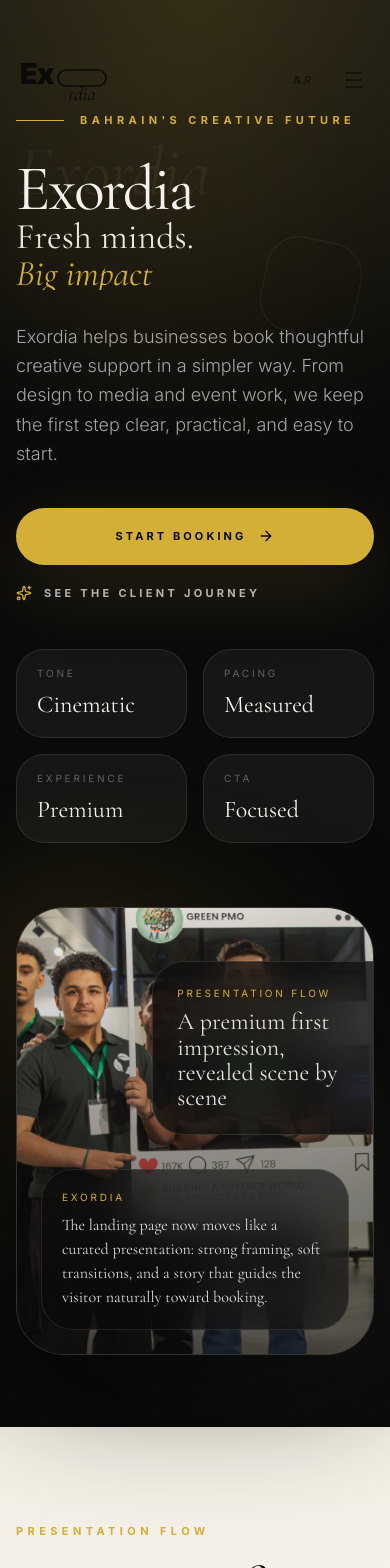
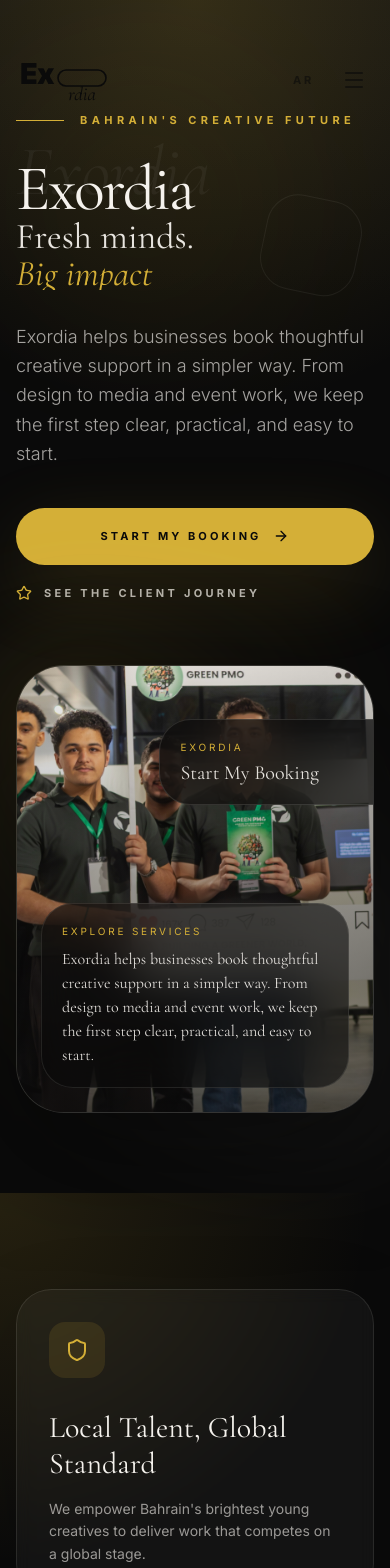
Before and after one commit to Ex0rdiabh/Ex0rdia, a React (Vite) app: page /#/ in a window 390 px wide. Shown: the top 1568 px of the page. Built offline with nearby package versions, Linux system fonts and the light colour scheme.

Commit message:
Update LandingPage.tsx

```diff
--- a/src/pages/LandingPage.tsx
+++ b/src/pages/LandingPage.tsx
@@ -4,10 +4,10 @@ import {
   CalendarRange,
   Camera,
   Clapperboard,
-  Layers3,
-  MessageSquareText,
   PenTool,
-  Sparkles,
+  Shield,
+  Clock,
+  Star,
 } from 'lucide-react';
 import { motion, useReducedMotion } from 'motion/react';
 import heroImage from '../assets/hero-new.jpg';
@@ -17,177 +17,87 @@ import Reveal from '../components/landing/Reveal';
 import MaskedReveal from '../components/landing/MaskedReveal';
 
 const MotionLink = motion(Link);
+const PHILOSOPHY_ICONS = [Shield, Clock, Star] as const;
 const SERVICE_ICONS = [Clapperboard, PenTool, Camera, CalendarRange] as const;
-const JOURNEY_ICONS = [MessageSquareText, Layers3, Sparkles] as const;
 
-const LANDING_ENHANCEMENTS = {
-  en: {
-    stageLabel: 'Presentation Flow',
-    stageTitle: 'A premium first impression, revealed scene by scene',
-    stageDescription:
-      'The landing page now moves like a curated presentation: strong framing, soft transitions, and a story that guides the visitor naturally toward booking.',
-    stagePanels: [
-      {
-        title: 'Brief Alignment',
-        body: 'The first interaction should reduce uncertainty, not create more of it.',
-      },
-      {
-        title: 'Creative Match',
-        body: 'Exordia connects the project to the right discipline with calm, visual confidence.',
-      },
-      {
-        title: 'Booking Momentum',
-        body: 'Each section should build desire and clarity before the final call to action appears.',
-      },
-    ],
-    servicesLabel: 'Services Preview',
-    servicesTitle: 'Each discipline enters like its own scene',
-    servicesDescription:
-      'Rather than feeling like identical cards, the service previews now read like distinct creative directions inside one premium system.',
-    services: [
+const SERVICE_PREVIEW = {
+  en: [
     {
       title: 'Videography',
-        cue: 'Cinematic motion',
-        description:
-          'Launch edits, campaign pieces, and story-led production framed with movement and pace.',
+      description: 'Cinematic storytelling and premium video production.',
       accent: 'from-[#d4af37]/55 via-[#d4af37]/14 to-transparent',
       border: 'border-gold/20',
       glow: 'shadow-[0_24px_80px_rgba(212,175,55,0.12)]',
     },
     {
       title: 'Graphic Design',
-        cue: 'Structured identity',
-        description:
-          'Visual systems, social kits, decks, and brand assets shaped with sharper hierarchy.',
+      description: 'Visual identity, branding, and high-end marketing collateral.',
       accent: 'from-white/30 via-white/8 to-transparent',
       border: 'border-paper/12',
       glow: 'shadow-[0_24px_70px_rgba(255,255,255,0.06)]',
     },
     {
       title: 'Photography',
-        cue: 'Frame and texture',
-        description:
-          'Editorial imagery, product coverage, and portrait work designed to elevate perception.',
+      description: 'Professional photography for brands, events, and products.',
       accent: 'from-[#918b84]/55 via-[#918b84]/12 to-transparent',
       border: 'border-[#918b84]/25',
       glow: 'shadow-[0_24px_70px_rgba(145,139,132,0.12)]',
     },
     {
       title: 'Event Management',
-        cue: 'Spatial rhythm',
-        description:
-          'Planning, coordination, and production support with a more polished guest-facing flow.',
+      description: 'Refined planning and smooth execution for important events.',
       accent: 'from-[#e5c76b]/55 via-[#e5c76b]/12 to-transparent',
       border: 'border-[#e5c76b]/20',
       glow: 'shadow-[0_24px_70px_rgba(229,199,107,0.12)]',
     },
   ],
-    finaleLabel: 'Start The Story',
-    finaleTitle: 'Make the booking moment feel like the natural next scene',
-    finaleBody:
-      'By the time the visitor reaches the final section, the page should feel resolved, clear, and ready for action. That is where the booking button performs best.',
-    finaleNote: 'Calm, premium, and conversion-focused from top to bottom.',
-  },
-  ar: {
-    stageLabel: 'تدفق العرض',
-    stageTitle: 'انطباع أول راقٍ ينكشف مشهدًا بعد مشهد',
-    stageDescription:
-      'أصبحت الصفحة الرئيسية تتحرك كعرض مصقول: تأطير قوي، انتقالات ناعمة، وحكاية تقود الزائر طبيعيًا نحو الحجز.',
-    stagePanels: [
-      {
-        title: 'وضوح الطلب',
-        body: 'يجب أن تقلل أول تفاعلات الصفحة من التردد بدل أن تضيف تعقيدًا جديدًا.',
-      },
-      {
-        title: 'اختيار التخصص',
-        body: 'تربط Exordia المشروع بالخدمة الأنسب بثقة بصرية هادئة وواضحة.',
-      },
-      {
-        title: 'دفع القرار',
-        body: 'كل قسم يبني الرغبة والوضوح قبل ظهور دعوة الحجز النهائية.',
-      },
-    ],
-    servicesLabel: 'استعراض الخدمات',
-    servicesTitle: 'كل خدمة تدخل الصفحة كأنها مشهد مستقل',
-    servicesDescription:
-      'بدل أن تبدو البطاقات متشابهة، أصبحت معاينات الخدمات أقرب إلى اتجاهات إبداعية مختلفة داخل نظام Exordia الواحد.',
-    services: [
+  ar: [
     {
       title: 'تصوير الفيديو',
-        cue: 'حركة سينمائية',
-        description:
-          'أعمال إطلاق، حملات مرئية، ومقاطع سردية مدفوعة بالإيقاع والحركة.',
+      description: 'سرد بصري سينمائي وإنتاج فيديو مصقول وعالي الجودة.',
       accent: 'from-[#d4af37]/55 via-[#d4af37]/14 to-transparent',
       border: 'border-gold/20',
       glow: 'shadow-[0_24px_80px_rgba(212,175,55,0.12)]',
     },
     {
       title: 'التصميم الجرافيكي',
-        cue: 'هوية منظمة',
-        description:
-          'أنظمة بصرية، مواد اجتماعية، عروض، وأصول علامة بهيكل أوضح وتسلسل أقوى.',
+      description: 'هوية بصرية، بناء علامة، ومواد تسويقية مصممة بذوق راقٍ.',
       accent: 'from-white/30 via-white/8 to-transparent',
       border: 'border-paper/12',
       glow: 'shadow-[0_24px_70px_rgba(255,255,255,0.06)]',
     },
     {
       title: 'التصوير الفوتوغرافي',
-        cue: 'الإطار والملمس',
-        description:
-          'صور تحريرية، تصوير منتجات، وبورتريه مصمم لرفع قيمة الانطباع البصري.',
+      description: 'تصوير احترافي للعلامات التجارية والفعاليات والمنتجات.',
       accent: 'from-[#918b84]/55 via-[#918b84]/12 to-transparent',
       border: 'border-[#918b84]/25',
       glow: 'shadow-[0_24px_70px_rgba(145,139,132,0.12)]',
     },
     {
       title: 'إدارة الفعاليات',
-        cue: 'إيقاع التجربة',
-        description:
-          'تخطيط، تنسيق، ودعم تنفيذي يمنح الفعالية تجربة أكثر سلاسة وحضورًا.',
+      description: 'تخطيط مصقول وتنفيذ سلس للفعاليات المهمة.',
       accent: 'from-[#e5c76b]/55 via-[#e5c76b]/12 to-transparent',
       border: 'border-[#e5c76b]/20',
       glow: 'shadow-[0_24px_70px_rgba(229,199,107,0.12)]',
     },
   ],
-    finaleLabel: 'ابدأ الحكاية',
-    finaleTitle: 'اجعل لحظة الحجز تبدو وكأنها المشهد الطبيعي التالي',
-    finaleBody:
-      'عندما يصل الزائر إلى القسم الأخير يجب أن تبدو الصفحة محسومة وواضحة وجاهزة لاتخاذ القرار. هنا تعمل دعوة الحجز بأفضل صورة.',
-    finaleNote: 'هادئة، راقية، وموجهة للتحويل من البداية إلى النهاية.',
-  },
 } as const;
 
-const HERO_CHIPS = {
-  en: ['Layered Motion', 'Story-Led Layout', 'Premium Rhythm', 'Focused Booking'],
-  ar: ['حركة متعددة الطبقات', 'سرد بصري', 'إيقاع راقٍ', 'تركيز على الحجز'],
-} as const;
-
-const HERO_METRICS = {
-  en: [
-    { label: 'Tone', value: 'Cinematic' },
-    { label: 'Pacing', value: 'Measured' },
-    { label: 'Experience', value: 'Premium' },
-    { label: 'CTA', value: 'Focused' },
-  ],
-  ar: [
-    { label: 'الطابع', value: 'سينمائي' },
-    { label: 'الإيقاع', value: 'مدروس' },
-    { label: 'التجربة', value: 'راقية' },
-    { label: 'الدعوة', value: 'مركزة' },
-  ],
+const HERO_PILLS = {
+  en: ['Videography', 'Graphic Design', 'Photography', 'Event Management'],
+  ar: ['تصوير الفيديو', 'التصميم الجرافيكي', 'التصوير الفوتوغرافي', 'إدارة الفعاليات'],
 } as const;
 
 export default function LandingPage() {
   const { copy, isArabic, language } = useLanguage();
   const reduceMotion = useReducedMotion();
-  const story = LANDING_ENHANCEMENTS[language];
-  const heroChips = HERO_CHIPS[language];
-  const heroMetrics = HERO_METRICS[language];
+  const services = SERVICE_PREVIEW[language];
+  const heroPills = HERO_PILLS[language];
 
   return (
     <div className="overflow-hidden bg-ink text-paper">
-      <section className="relative min-h-screen flex items-center pt-28 pb-18 lg:pt-36 lg:pb-24">
-        <div className="absolute inset-0 bg-[radial-gradient(circle_at_top,_rgba(212,175,55,0.18),_transparent_32%),linear-gradient(180deg,_rgba(245,242,237,0.03)_0%,_rgba(10,10,10,0)_24%,_rgba(10,10,10,0.98)_100%)]" />
+      <section className="relative min-h-screen flex items-center pt-28 pb-20 lg:pt-36 lg:pb-24">
+        <div className="absolute inset-0 bg-[radial-gradient(circle_at_top,_rgba(212,175,55,0.18),_transparent_34%),linear-gradient(180deg,_rgba(245,242,237,0.03)_0%,_rgba(10,10,10,0)_26%,_rgba(10,10,10,0.98)_100%)]" />
         <div className="absolute inset-0 bg-[linear-gradient(rgba(245,242,237,0.04)_1px,transparent_1px),linear-gradient(90deg,rgba(245,242,237,0.04)_1px,transparent_1px)] bg-[size:112px_112px] opacity-[0.04] pointer-events-none" />
 
         <div className="absolute inset-0 pointer-events-none opacity-50">
@@ -232,7 +142,6 @@ export default function LandingPage() {
                 <div className="pointer-events-none absolute inset-x-0 -top-6 text-[18vw] md:text-[9rem] font-serif italic text-paper/[0.05] leading-none select-none">
                   Exordia
                 </div>
-
                 <div className="relative space-y-1 md:space-y-3">
                   <MaskedReveal>
                     <span className="block text-[4rem] sm:text-[5rem] md:text-[7rem] lg:text-[7.8rem] font-serif leading-[0.86] tracking-[-0.035em]">
@@ -285,7 +194,7 @@ export default function LandingPage() {
                   }
                   transition={reduceMotion ? undefined : { duration: 3.4, repeat: Infinity, ease: 'easeInOut' }}
                 >
-                  {copy.nav.booking}
+                  {copy.landing.primaryCta}
                   <ArrowRight
                     className={cn(
                       'h-4 w-4 transition-transform',
@@ -301,30 +210,16 @@ export default function LandingPage() {
                     isArabic ? 'tracking-[0.15em]' : 'uppercase tracking-[0.3em]',
                   )}
                 >
-                  <Sparkles className="h-4 w-4 text-gold" />
+                  <Star className="h-4 w-4 text-gold" />
                   {copy.landing.secondaryCta}
                 </Link>
-              </motion.div>
-
-              <motion.div
-                initial={reduceMotion ? false : { opacity: 0, y: 20 }}
-                animate={reduceMotion ? undefined : { opacity: 1, y: 0 }}
-                transition={{ duration: 0.8, delay: 0.58, ease: [0.22, 1, 0.36, 1] }}
-                className="mt-12 grid grid-cols-2 md:grid-cols-4 gap-4 max-w-3xl"
-              >
-                {heroMetrics.map((item) => (
-                  <div key={item.label} className="rounded-[1.75rem] border border-paper/10 bg-paper/5 px-5 py-4 backdrop-blur-sm">
-                    <p className="mb-2 text-[10px] uppercase tracking-[0.28em] text-paper/35">{item.label}</p>
-                    <p className="text-2xl font-serif text-paper">{item.value}</p>
-                  </div>
-                ))}
               </motion.div>
             </div>
 
             <div className={cn('relative lg:h-[760px]', isArabic && 'lg:order-1')}>
-              {heroChips.map((chip, index) => (
+              {heroPills.map((pill, index) => (
                 <motion.div
-                  key={chip}
+                  key={pill}
                   className={cn(
                     'hidden md:flex absolute z-30 rounded-full border border-paper/10 bg-paper/6 px-4 py-2 text-[10px] font-bold uppercase tracking-[0.22em] text-paper/72 backdrop-blur-md',
                     index === 0 && 'left-0 top-[8%]',
@@ -336,7 +231,7 @@ export default function LandingPage() {
                   animate={reduceMotion ? undefined : { opacity: 1, y: 0 }}
                   transition={{ duration: 0.8, delay: 0.4 + index * 0.1, ease: [0.22, 1, 0.36, 1] }}
                 >
-                  {chip}
+                  {pill}
                 </motion.div>
               ))}
 
@@ -347,7 +242,6 @@ export default function LandingPage() {
                 className="relative mx-auto max-w-[560px]"
               >
                 <div className="absolute -inset-7 rounded-[3.5rem] bg-gradient-to-br from-gold/25 via-gold/0 to-paper/10 blur-3xl opacity-90" />
-
                 <div className="relative aspect-[4/5] overflow-hidden rounded-[3rem] border border-paper/10 bg-paper/6 shadow-[0_40px_120px_rgba(0,0,0,0.45)]">
                   <img
                     src={heroImage}
@@ -360,11 +254,13 @@ export default function LandingPage() {
                   <motion.div
                     initial={reduceMotion ? false : { x: '110%', opacity: 0 }}
                     animate={reduceMotion ? undefined : { x: 0, opacity: 1 }}
-                    transition={{ duration: 1.1, delay: 0.38, ease: [0.16, 1, 0.3, 1] }}
-                    className="absolute right-0 top-[12%] w-[62%] rounded-l-[2rem] border-y border-l border-paper/12 bg-ink/72 px-6 py-6 backdrop-blur-xl"
+                    transition={{ duration: 1.05, delay: 0.4, ease: [0.16, 1, 0.3, 1] }}
+                    className="absolute right-0 top-[12%] w-[60%] rounded-l-[2rem] border-y border-l border-paper/12 bg-ink/72 px-5 py-5 backdrop-blur-xl"
                   >
-                    <p className="mb-2 text-[10px] uppercase tracking-[0.28em] text-gold">{story.stageLabel}</p>
-                    <p className="text-2xl font-serif leading-[1.05] text-paper/92">{story.stageTitle}</p>
+                    <p className="text-[10px] uppercase tracking-[0.28em] text-gold mb-2">Exordia</p>
+                    <p className="text-xl md:text-2xl font-serif leading-[1.05] text-paper/92">
+                      {copy.landing.primaryCta}
+                    </p>
                   </motion.div>
 
                   <motion.div
@@ -374,8 +270,10 @@ export default function LandingPage() {
                     className="absolute bottom-0 left-0 right-0 p-6 md:p-8"
                   >
                     <div className="rounded-[2rem] border border-paper/10 bg-ink/58 p-5 backdrop-blur-xl">
-                      <p className="mb-2 text-[10px] uppercase tracking-[0.28em] text-gold">Exordia</p>
-                      <p className="text-base md:text-lg font-serif text-paper/90">{story.stageDescription}</p>
+                      <p className="text-[10px] uppercase tracking-[0.28em] text-gold mb-2">{copy.landing.explore}</p>
+                      <p className="text-base md:text-lg font-serif text-paper/90">
+                        {copy.landing.description}
+                      </p>
                     </div>
                   </motion.div>
                 </div>
@@ -385,77 +283,46 @@ export default function LandingPage() {
         </div>
       </section>
 
-      <section className="relative bg-paper py-24 md:py-32 text-ink overflow-hidden">
-        <div className="absolute inset-0 bg-[linear-gradient(180deg,rgba(212,175,55,0.05),transparent_22%,transparent_100%)] pointer-events-none" />
+      <section className="relative bg-ink py-24 md:py-32 text-paper overflow-hidden">
+        <div className="absolute inset-0 bg-[radial-gradient(circle_at_top_left,_rgba(212,175,55,0.14),_transparent_30%)] pointer-events-none" />
         <div className="relative z-10 max-w-7xl mx-auto px-4 sm:px-6 lg:px-8">
-          <div className="grid grid-cols-1 xl:grid-cols-[0.92fr_1.08fr] gap-16 xl:gap-24 items-start">
-            <div className={cn(isArabic && 'xl:order-2 text-right')}>
-              <Reveal>
-                <span className={cn('mb-6 block text-[11px] font-bold text-gold', isArabic ? 'tracking-[0.18em]' : 'uppercase tracking-[0.4em]')}>
-                  {story.stageLabel}
-                </span>
-              </Reveal>
-              <MaskedReveal>
-                <h2 className="text-5xl md:text-7xl font-serif leading-[0.95] text-ink">{story.stageTitle}</h2>
-              </MaskedReveal>
-              <Reveal delay={0.1}>
-                <p className="mt-8 max-w-2xl text-xl md:text-2xl text-ink/60 leading-[1.7] font-light">
-                  {story.stageDescription}
-                </p>
-              </Reveal>
-            </div>
-
-            <div className={cn('grid gap-6', isArabic && 'xl:order-1')}>
-              {story.stagePanels.map((panel, index) => {
-                const Icon = JOURNEY_ICONS[index];
+          <div className="grid grid-cols-1 md:grid-cols-3 gap-8 md:gap-10">
+            {copy.landing.philosophy.map((item, index) => {
+              const Icon = PHILOSOPHY_ICONS[index];
 
               return (
-                  <Reveal key={panel.title} delay={index * 0.08} className={cn(isArabic && 'text-right')}>
+                <Reveal key={item.title} delay={index * 0.08} className={cn(isArabic && 'text-right')}>
                   <motion.div
-                      whileHover={reduceMotion ? undefined : { x: isArabic ? -8 : 8, y: -4 }}
+                    whileHover={reduceMotion ? undefined : { y: -8 }}
                     transition={{ duration: 0.28, ease: 'easeOut' }}
-                      className="group relative overflow-hidden rounded-[2.2rem] border border-ink/8 bg-white px-7 py-8 shadow-[0_18px_45px_rgba(10,10,10,0.06)]"
+                    className="group h-full rounded-[2.2rem] border border-paper/10 bg-white/[0.04] p-8 backdrop-blur-sm shadow-[0_24px_80px_rgba(0,0,0,0.18)]"
                   >
-                      <div className="absolute inset-y-0 left-0 w-1 bg-gold/80" />
-                      <div className="relative flex items-start gap-5">
-                        <div className="flex h-14 w-14 items-center justify-center rounded-2xl bg-ink text-gold shadow-[0_16px_40px_rgba(10,10,10,0.14)]">
+                    <div className="mb-8 flex h-14 w-14 items-center justify-center rounded-2xl bg-gold/12 text-gold">
                       <Icon className="h-6 w-6" />
                     </div>
-                        <div>
-                          <h3 className="text-3xl font-serif text-ink mb-3">{panel.title}</h3>
-                          <p className="text-ink/58 leading-relaxed text-base">{panel.body}</p>
-                        </div>
-                      </div>
+                    <h3 className="mb-4 text-3xl font-serif text-paper">{item.title}</h3>
+                    <p className="text-paper/60 leading-relaxed text-sm md:text-base">{item.desc}</p>
                   </motion.div>
                 </Reveal>
               );
             })}
           </div>
         </div>
-        </div>
       </section>
 
-      <section className="relative bg-ink py-24 md:py-32 text-paper overflow-hidden">
-        <div className="absolute inset-0 bg-[radial-gradient(circle_at_top_right,_rgba(212,175,55,0.16),_transparent_34%)] pointer-events-none" />
+      <section className="relative bg-paper py-24 md:py-32 text-ink overflow-hidden">
+        <div className="absolute inset-0 bg-[linear-gradient(180deg,rgba(212,175,55,0.05),transparent_22%,transparent_100%)] pointer-events-none" />
         <div className="relative z-10 max-w-7xl mx-auto px-4 sm:px-6 lg:px-8">
-          <div className={cn('mb-16 md:mb-20 max-w-3xl', isArabic && 'mr-auto text-right')}>
+          <div className={cn('mb-16 md:mb-20', isArabic && 'text-right')}>
             <Reveal>
               <span className={cn('mb-6 block text-[11px] font-bold text-gold', isArabic ? 'tracking-[0.18em]' : 'uppercase tracking-[0.4em]')}>
-                {story.servicesLabel}
+                {copy.landing.explore}
               </span>
-            </Reveal>
-            <MaskedReveal>
-              <h2 className="text-5xl md:text-7xl font-serif leading-[0.95]">{story.servicesTitle}</h2>
-            </MaskedReveal>
-            <Reveal delay={0.1}>
-              <p className="mt-8 text-lg md:text-xl text-paper/62 leading-relaxed max-w-2xl">
-                {story.servicesDescription}
-              </p>
             </Reveal>
           </div>
 
           <div className="grid grid-cols-1 md:grid-cols-2 xl:grid-cols-4 gap-6">
-            {story.services.map((service, index) => {
+            {services.map((service, index) => {
               const Icon = SERVICE_ICONS[index];
 
               return (
@@ -464,7 +331,7 @@ export default function LandingPage() {
                     whileHover={reduceMotion ? undefined : { y: -10, scale: 1.012 }}
                     transition={{ duration: 0.3, ease: 'easeOut' }}
                     className={cn(
-                      'group relative h-full overflow-hidden rounded-[2.25rem] border bg-white/[0.03] p-7 backdrop-blur-sm',
+                      'group relative h-full overflow-hidden rounded-[2.25rem] border bg-ink p-7 text-paper',
                       service.border,
                       service.glow,
                     )}
@@ -472,16 +339,13 @@ export default function LandingPage() {
                     <div className={cn('absolute inset-x-0 top-0 h-32 bg-gradient-to-b opacity-90', service.accent)} />
                     <div className="absolute -right-10 -top-10 h-32 w-32 rounded-full border border-paper/8 opacity-40" />
                     <div className="relative z-10 flex h-full flex-col">
-                      <div className="mb-10 inline-flex h-14 w-14 items-center justify-center rounded-2xl border border-paper/10 bg-ink/40 text-gold">
+                      <div className="mb-10 inline-flex h-14 w-14 items-center justify-center rounded-2xl border border-paper/10 bg-paper/8 text-gold">
                         <Icon className="h-6 w-6" />
                       </div>
-                      <p className="mb-3 text-[10px] uppercase tracking-[0.28em] text-gold/70">{service.cue}</p>
                       <h3 className="mb-4 text-3xl font-serif text-paper">{service.title}</h3>
-                      <p className="flex-grow text-paper/60 leading-relaxed text-sm md:text-[15px]">{service.description}</p>
-                      <div className="mt-8 flex items-center gap-3 text-[11px] uppercase tracking-[0.28em] text-paper/40 transition-colors group-hover:text-gold">
-                        <span>{copy.landing.explore}</span>
-                        <ArrowRight className={cn('h-4 w-4 transition-transform', isArabic ? 'rotate-180 group-hover:-translate-x-1' : 'group-hover:translate-x-1')} />
-                      </div>
+                      <p className="flex-grow text-paper/62 leading-relaxed text-sm md:text-[15px]">
+                        {service.description}
+                      </p>
                     </div>
                   </motion.div>
                 </Reveal>
@@ -546,23 +410,16 @@ export default function LandingPage() {
       <section className="relative bg-ink py-24 md:py-32 text-paper overflow-hidden">
         <div className="absolute inset-0 bg-[radial-gradient(circle_at_center,_rgba(212,175,55,0.14),_transparent_42%)]" />
         <div className="relative z-10 max-w-5xl mx-auto px-4 sm:px-6 lg:px-8">
-          <div className="rounded-[3rem] border border-paper/10 bg-paper/[0.04] px-8 py-14 md:px-14 md:py-18 backdrop-blur-xl shadow-[0_30px_100px_rgba(0,0,0,0.28)]">
-            <Reveal className="text-center">
-              <span className={cn('mb-6 block text-[11px] font-bold text-gold', isArabic ? 'tracking-[0.18em]' : 'uppercase tracking-[0.4em]')}>
-                {story.finaleLabel}
-              </span>
-            </Reveal>
+          <div className="rounded-[3rem] border border-paper/10 bg-paper/[0.04] px-8 py-14 md:px-14 md:py-18 backdrop-blur-xl shadow-[0_30px_100px_rgba(0,0,0,0.28)] text-center">
             <MaskedReveal>
-              <h2 className="text-center text-5xl md:text-7xl font-serif leading-[0.95] mb-8">
-                {story.finaleTitle}
+              <h2 className="text-5xl md:text-7xl font-serif leading-[0.95] mb-8">
+                {copy.landing.finalTitle} <br />
+                <span className="italic text-gold">{copy.landing.finalAccent}</span>
               </h2>
             </MaskedReveal>
-            <Reveal delay={0.08} className="text-center">
-              <p className="mx-auto mb-8 max-w-2xl text-lg md:text-xl text-paper/64 leading-relaxed">
-                {story.finaleBody}
-              </p>
-              <p className="mb-10 text-[11px] uppercase tracking-[0.3em] text-paper/34">
-                {story.finaleNote}
+            <Reveal delay={0.08}>
+              <p className="mx-auto mb-10 max-w-2xl text-lg md:text-xl text-paper/64 leading-relaxed">
+                {copy.landing.finalDescription}
               </p>
               <MotionLink
                 to="/book"
```
Lines whose indentation alone changed are shown as unchanged.
